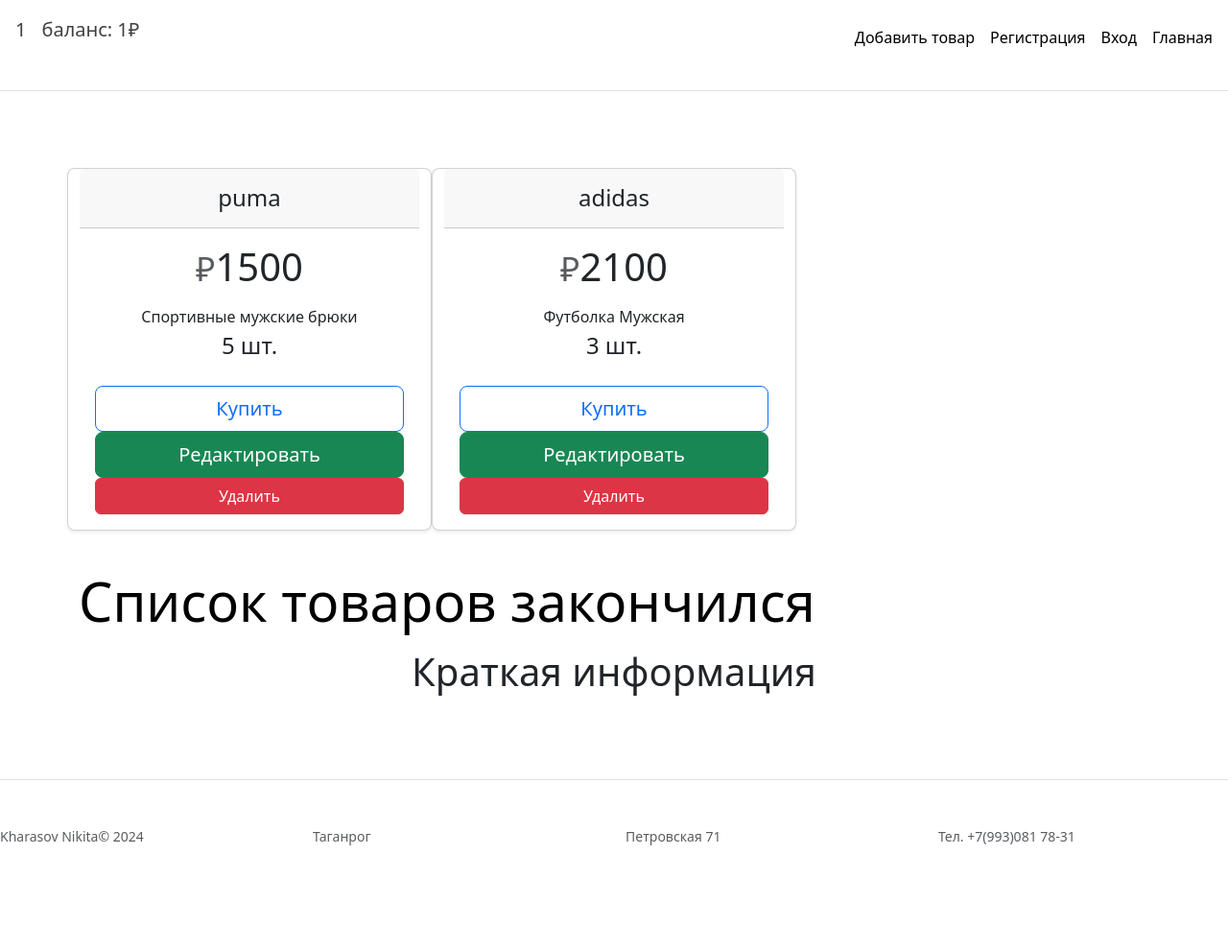
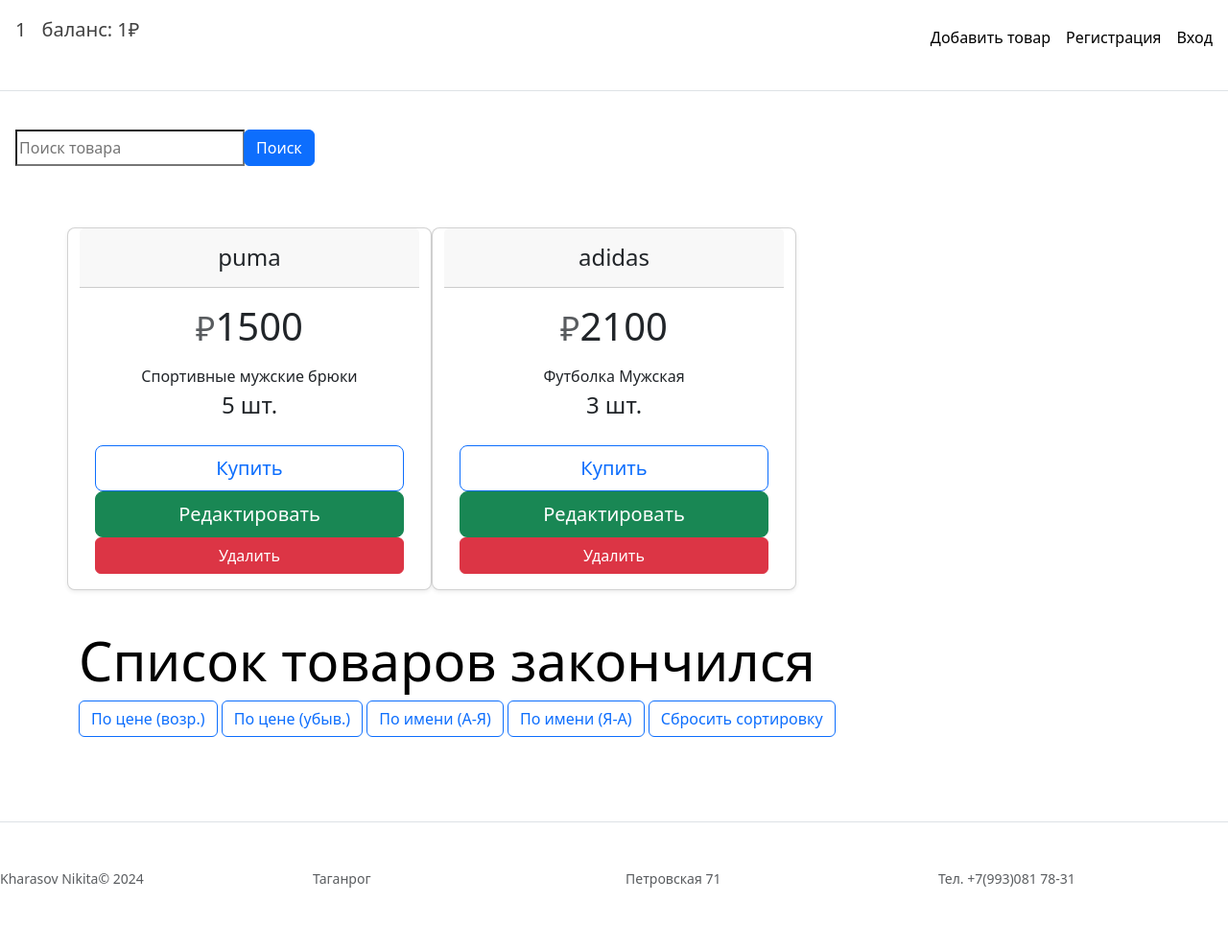
Before and after one commit to FR33Zz3/WebSportShop, a Flask app: page /index in a window 1280 px wide. Shown: the whole page at 96% size. Before the commit the page ends 881 px from the top, so only its background shows below. Run offline with Flask 3, Linux system fonts and the light colour scheme; a user stored in the database is signed in; some libraries are stand-ins or nearby versions.

Commit message:
сортировка и поиск товаров

```diff
--- a/main.py
+++ b/main.py
@@ -1,13 +1,18 @@
 import sqlalchemy.orm
+
+from flask_wtf import RecaptchaField
+from wtforms import Form
 
 import sqlite3
 from flask import Flask, render_template, request, redirect, flash, url_for, session, jsonify
 from flask_login import LoginManager, login_user, UserMixin, login_required, logout_user, login_manager
 from flask_sqlalchemy import SQLAlchemy
+import verify
 
 from werkzeug.security import check_password_hash, generate_password_hash
 
 app = Flask(__name__)
+
 app.secret_key = 'some secret code123@#'
 app.config['SQLALCHEMY_DATABASE_URI'] = 'sqlite:///store.db'
 app.config['SQLALCHEMY_TRACK_MODIFICATIONS'] = False
@@ -15,14 +20,6 @@
 
 manager = LoginManager(app)
 manager.init_app(app)
-
-
-# БД - Таблица - название
-# Таблица
-# id     title   price   isActive
-# 1      Adidas  4490    True
-# 2      Nike    5490    True
-# 3      Puma    9900    False
 
 class Item(db.Model):
     id = db.Column(db.Integer, primary_key=True)
@@ -35,7 +32,6 @@
     def __repr__(self):
         return self.title
 
-
 class User(db.Model, UserMixin):
     __tablename__ = 'users'
 
@@ -46,32 +42,50 @@
     email = db.Column(db.String(255), nullable=True, unique=True)
     balance = db.Column(db.Integer, default=5000)
 
-
 @manager.user_loader
 def load_user(id):
     return User.query.get(id)
-
 
 @app.route('/')
 def selection():
     return render_template('selection.html')
 
-
 @app.route('/index')
 def Index():
     fio = session['fio']  # Извлекает фамилию из сессии и отображает её в поисковой строке
     balance = session['balance']
-    print(fio)
-    print(balance)
     item = Item.query.order_by(Item.price).all()
     return render_template('index.html', data=item, fio=fio, balance=balance)
 
+@app.route('/search', methods=['POST'])
+def search():
+    # Получение данных из формы поиска
+    query = request.form.get('query')
+    fio = session['fio']  # Извлекает фамилию из сессии и отображает её в поисковой строке
+    balance = session['balance']
+    # Поиск услуг по запросу в названии или описании
+    item = Item.query.filter((Item.title.like(f'%{query}%')) | (Item.text.like(f'%{query}%'))).all()
+    return render_template('index.html', data=item, fio=fio, balance=balance)
 
-"""@app.route ('/about')
-def About():
-    return render_template('about.html')
-"""
+@app.route('/sort', methods=['POST'])
+def sort():
+    # Получение значения сортировки из запроса
+    sort_by = request.form.get('sort_by')
 
+    # Получение списка всех услуг из базы данных с учетом сортировки
+    if sort_by == 'price_asc':
+        item = Item.query.order_by(Item.price.asc()).all()
+    elif sort_by == 'price_desc':
+        item = Item.query.order_by(Item.price.desc()).all()
+    elif sort_by == 'name_asc':
+        item = Item.query.order_by(Item.title.asc()).all()
+    elif sort_by == 'name_desc':
+        item = Item.query.order_by(Item.title.desc()).all()
+    else:
+        # Если не указано как сортировать, просто вернуть все услуги
+        item = Item.query.all()
+
+    return render_template('index.html', data=item)
 
 @app.route('/registration', methods=['POST', 'GET'])
 def register():
@@ -95,7 +109,6 @@
 
     return render_template('reg.html')
 
-
 @app.route('/login', methods=['POST', 'GET'])
 def Login():
     login = request.form.get('login')
@@ -110,12 +123,12 @@
             return redirect('/index')
             flash("Вы вошли как администратор")
         else:
-            flash("Неверный пароль")
+            print('пользователь перенаправлен')
+            return redirect('submit')
     else:
         flash("Вы не зарегистрированы")
 
     return render_template('log.html')
-
 
 @app.route('/logout')
 @login_required
@@ -140,6 +153,8 @@
         return redirect(url_for('.Index'))
     else:
         return jsonify({'message': 'Not enough balance to buy this item.'}), 400  # Возвращаем сообщение об ошибке'''
+
+    return jsonify(results)
 @app.route('/create', methods=['POST', 'GET'])
 def Create():
     if request.method == "POST":
@@ -156,7 +171,6 @@
             return "Получилась Ошибка"
     else:
         return render_template('create.html')
-
 
 @app.route('/<int:id>/update', methods=['POST', 'GET'])
 def Update(id):
@@ -175,10 +189,6 @@
 
         return render_template('update.html', item=item)
 
-@app.route('/detailed/<int:id>')
-def Detailed(id):
-    return render_template('detail.html')
-
 @app.route('/<int:id>/delete')
 def Del_Item(id):
     item = Item.query.get_or_404(id)
--- a/templates/index.html
+++ b/templates/index.html
@@ -28,27 +28,33 @@
           <p class=" p-3 fs-5 d-flex align-items-center text-decoration-none padding-left">{{fio}}</p>
           <p class="fs-5"> баланс: {{ balance }}₽</p>
       </a>
+        <script src="https://ajax.googleapis.com/ajax/libs/jquery/3.5.1/jquery.min.js"></script>
+<script>
 
+    </script>
       <nav class="d-inline-flex mt-2 mt-md-0 ms-md-auto">
         <a class="me-3 py-2 link-body-emphasis text-decoration-none" href="/create">Добавить товар</a>
         <a class="me-3 py-2 link-body-emphasis text-decoration-none" href="/">Регистрация</a>
         <a class="me-3 py-2 link-body-emphasis text-decoration-none" href="/">Вход</a>
-        <a class="me-3 py-2 link-body-emphasis text-decoration-none" href="/index">Главная</a>
       </nav>
     </div>
-
     <div class="pricing-header p-3 pb-md-4 mx-auto text-center">
+        <form action="/search" method="POST" class="mb-4 text-center">
+            <div class="input-group">
+                <input type="text" placeholder="Поиск товара" name="query">
+                <div class="input-group-append">
+                    <button class="btn btn-primary" type="submit">Поиск</button>
+                </div>
+            </div>
+        </form>
     </div>
   </header>
 <svg xmlns="http://www.w3.org/2000/svg" class="d-none">
   <symbol id="check" viewBox="0 0 16 16">
-    <title>Check</title>
     <path d="M13.854 3.646a.5.5 0 0 1 0 .708l-7 7a.5.5 0 0 1-.708 0l-3.5-3.5a.5.5 0 1 1 .708-.708L6.5 10.293l6.646-6.647a.5.5 0 0 1 .708 0z"></path>
   </symbol>
 </svg>
-
 <div class="container py-3">
-
 <div class="row row-cols-1 row-cols-md-3 mb-3 text-center">
 
   {% for el in data %}
@@ -68,15 +74,18 @@
             <br><a href="/{{ el.id }}/delete" class="w-100 btn btn-danger">Удалить</a>
           </div>
         </div>
-
   {% endfor %}
-
 </div>
 <h1 class="display-4 fw-normal text-body-emphasis">Список товаров закончился</h1>
-      <p class="fs-5 text-body-secondary"></p>
-  <main>
-    <h2 class="display-6 text-center mb-4">Краткая информация</h2>
-  </main>
+      <div class="btn-group mb-4">
+            <form action="/sort" method="POST">
+                <button class="btn btn-outline-primary" name="sort_by" value="price_asc">По цене (возр.)</button>
+                <button class="btn btn-outline-primary" name="sort_by" value="price_desc">По цене (убыв.)</button>
+                <button class="btn btn-outline-primary" name="sort_by" value="name_asc">По имени (А-Я)</button>
+                <button class="btn btn-outline-primary" name="sort_by" value="name_desc">По имени (Я-А)</button>
+                <button class="btn btn-outline-primary" name="sort_by" value="default">Сбросить сортировку</button>
+            </form>
+        </div>
 </div>
 <script src="/docs/5.3/dist/js/bootstrap.bundle.min.js" integrity="sha384-YvpcrYf0tY3lHB60NNkmXc5s9fDVZLESaAA55NDzOxhy9GkcIdslK1eN7N6jIeHz" crossorigin="anonymous"></script>
 </body>
```
Also changed, not shown: login.py (deleted, +0 -12 lines), templates/submit.html (added, +13 -0 lines), instance/store.db.
